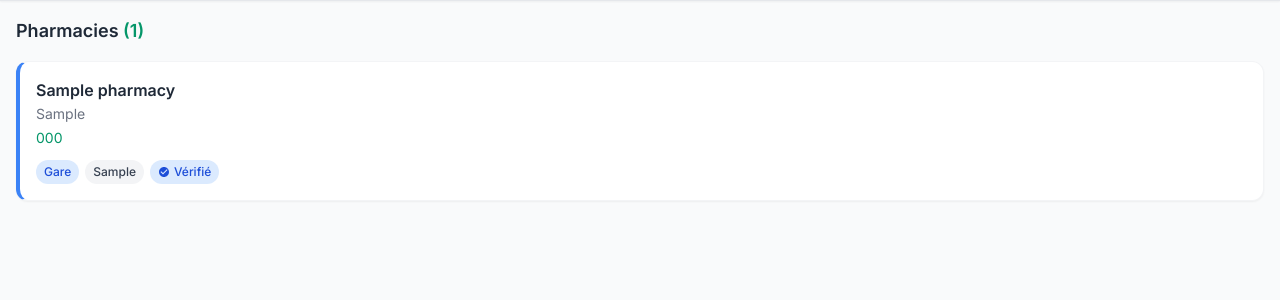
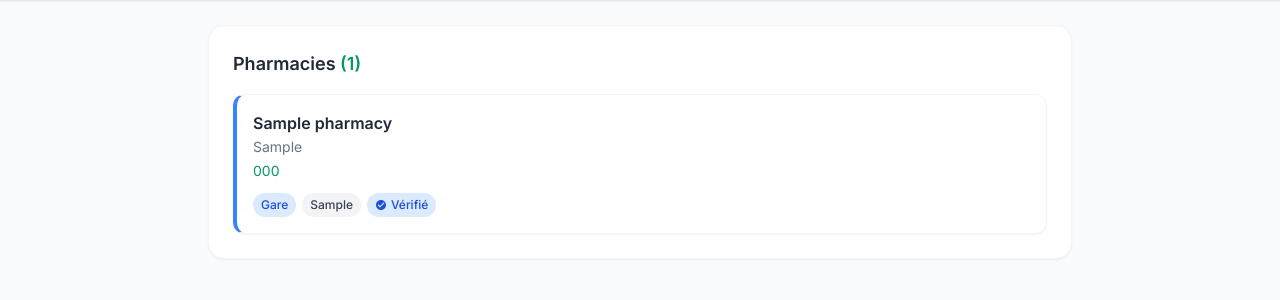
Before and after one commit to moa-digitalagency/PhramaGA, a Flask app: page / in a window 1280 px wide. Shown: the part 248-548 px from the top of the page. Run offline with Flask 3, Linux system fonts and the light colour scheme; tables that the repository leaves empty hold one stand-in row (values such as "Sample post"); some libraries are stand-ins or nearby versions.

Commit message:
Center and containerize the pharmacy list and duty pharmacy sections
Update main element to use mx-auto with max-w-4xl, and wrap pharmacy and duty pharmacy content divs with bg-white, rounded-2xl, shadow-sm, border, and p-6.

Replit-Commit-Author: Agent
Replit-Commit-Session-Id: da586c66-de9e-4a88-80e9-a55518569692
Replit-Commit-Checkpoint-Type: full_checkpoint
Replit-Commit-Event-Id: f8515a93-3e2b-412e-9e80-a8066ce54bcf
Replit-Commit-Screenshot-Url: https://storage.googleapis.com/screenshot-production-us-central1/2036dfa8-9cbf-4c3b-9cec-820550de2f77/da586c66-de9e-4a88-80e9-a55518569692/FzKxWCT
Replit-Helium-Checkpoint-Created: true

```diff
--- a/templates/index.html
+++ b/templates/index.html
@@ -119,9 +119,9 @@
         </div>
         </div>
 
-        <main class="max-w-7xl mx-auto">
+        <main class="max-w-4xl mx-auto px-4 py-6">
             <div id="tab-pharmacies" class="tab-content">
-                <div class="px-4 py-4">
+                <div class="bg-white rounded-2xl shadow-sm border border-gray-100 p-6">
                     <div class="flex items-center justify-between mb-4">
                         <h2 class="text-lg font-semibold text-gray-800">
                             Pharmacies <span id="countAll" class="text-primary-600">(0)</span>
@@ -133,7 +133,7 @@
             </div>
 
             <div id="tab-garde" class="tab-content hidden">
-                <div class="px-4 py-4">
+                <div class="bg-white rounded-2xl shadow-sm border border-gray-100 p-6">
                     <div class="flex items-center gap-2 mb-4">
                         <div class="w-3 h-3 bg-red-500 rounded-full animate-pulse"></div>
                         <h2 class="text-lg font-semibold text-gray-800">
```
Also changed, not shown: attached_assets/image_1765372631125.png (added).
